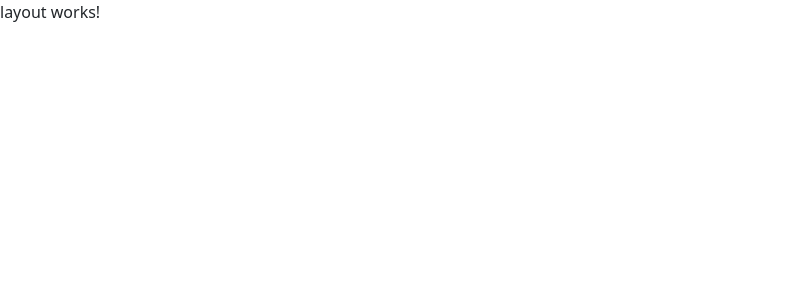
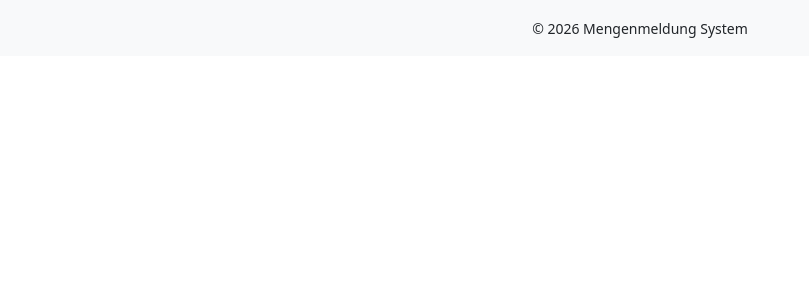
Before and after one commit to abdallaheeid/mengenmeld-fe, an Angular app: page /mengenmeldung in a window 1280 px wide. Shown: the top 300 px of the page, without its empty margins (0-809 px from the left). Built offline with nearby package versions, Linux system fonts and the light colour scheme.

Commit message:
Updating footer component

```diff
--- a/src/app/layout/footer/footer.component.html
+++ b/src/app/layout/footer/footer.component.html
@@ -1 +1,3 @@
-<footer class="bg-light text-center py-3 mt-auto"></footer>
+<footer class="bg-light text-center py-3 mt-auto">
+  <small>© 2026 Mengenmeldung System</small>
+</footer>
--- a/src/app/layout/layout/layout.component.html
+++ b/src/app/layout/layout/layout.component.html
@@ -1 +1 @@
-<p>layout works!</p>
+<app-footer> </app-footer>
```
Also changed, not shown: src/app/layout/layout/layout.component.ts (+3 -4 lines).
